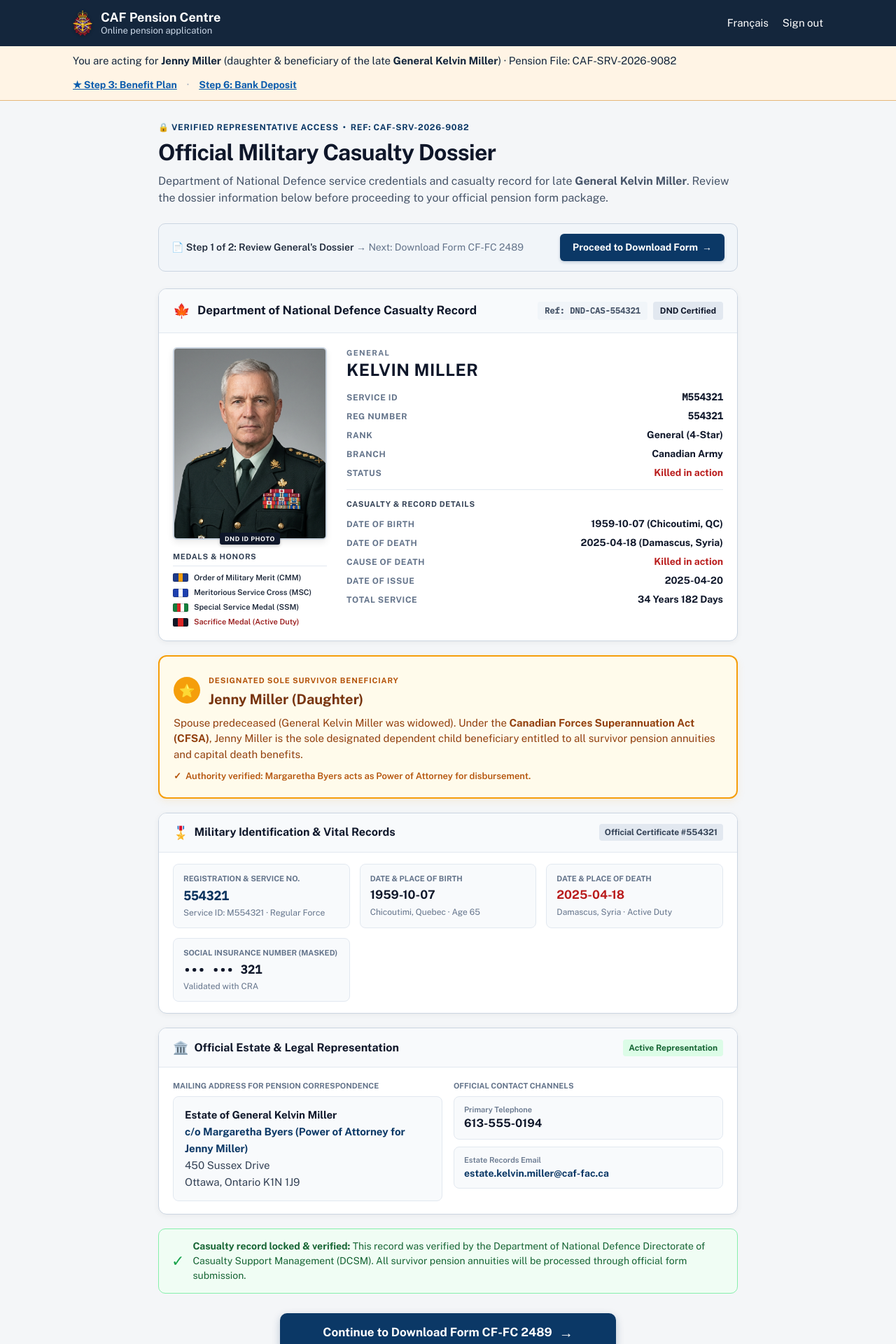
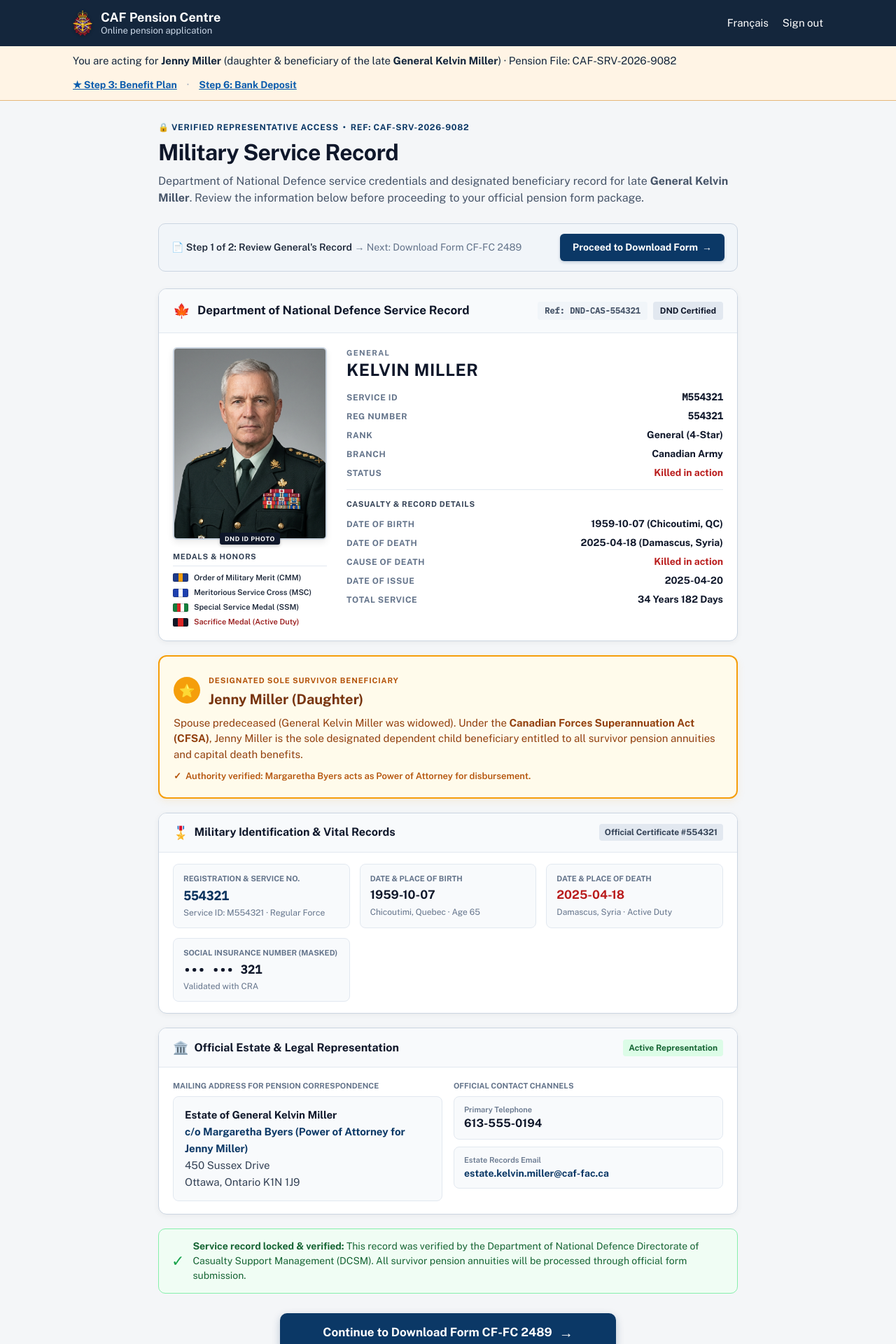
Before and after one commit to big-larry47/caf-pension, a React (Vite) app in the folder caf-pension/: page /g/1/dossier in a window 1280 px wide. Shown: the top 1920 px of the page at 70% size. Built offline with nearby package versions, Linux system fonts and the light colour scheme.

Commit message:
Remove crowded Casualty Dossier banner and duplicate casualty details from cards on mobile

```diff
--- a/caf-pension/src/index.css
+++ b/caf-pension/src/index.css
@@ -737,6 +737,15 @@
   }
 }
 
+@media (max-width: 640px) {
+  .card-header-mobile-hide {
+    display: none !important;
+  }
+  .hide-on-mobile {
+    display: none !important;
+  }
+}
+
 @media (max-width: 370px) {
   .military-dossier-card {
     grid-template-columns: 115px 1fr;
--- a/caf-pension/src/pages/GuardianDossierPage.tsx
+++ b/caf-pension/src/pages/GuardianDossierPage.tsx
@@ -11,7 +11,7 @@
   const downloadLink = `/g/${token || 'demo-token'}/form-package`;
 
   useEffect(() => {
-    document.title = 'Military Casualty Dossier - CAF Pension Centre';
+    document.title = 'Military Service Record - CAF Pension Centre';
     window.scrollTo(0, 0);
   }, []);
 
@@ -56,7 +56,7 @@
               letterSpacing: '-0.02em',
             }}
           >
-            Official Military Casualty Dossier
+            Military Service Record
           </h1>
 
           <p
@@ -67,7 +67,7 @@
               lineHeight: 1.5,
             }}
           >
-            Department of National Defence service credentials and casualty record for late <b>General Kelvin Miller</b>. Review the dossier information below before proceeding to your official pension form package.
+            Department of National Defence service credentials and designated beneficiary record for late <b>General Kelvin Miller</b>. Review the information below before proceeding to your official pension form package.
           </p>
         </header>
 
@@ -87,7 +87,7 @@
           }}
         >
           <div style={{ fontSize: '14px', color: '#1E293B', fontWeight: 600 }}>
-            <span>📄 Step 1 of 2: Review General's Dossier</span>
+            <span>📄 Step 1 of 2: Review General's Record</span>
             <span style={{ color: '#64748B', fontWeight: 400 }}> &rarr; Next: Download Form CF-FC 2489</span>
           </div>
 
@@ -112,7 +112,7 @@
           </Link>
         </div>
 
-        {/* ── Official Military Casualty Dossier Card ── */}
+        {/* ── Official Military Record Card ── */}
         <div
           style={{
             background: '#FFFFFF',
@@ -123,8 +123,9 @@
             boxShadow: '0 2px 8px rgba(0,0,0,0.05)',
           }}
         >
-          {/* Card Top Banner */}
+          {/* Card Top Banner - Hidden on mobile to keep card clean and uncrowded */}
           <div
+            className="card-header-mobile-hide"
             style={{
               padding: '16px 20px',
               background: '#F8FAFC',
@@ -139,7 +140,7 @@
             <div style={{ display: 'flex', alignItems: 'center', gap: '10px' }}>
               <span style={{ fontSize: '20px' }}>🍁</span>
               <span style={{ fontWeight: 800, fontSize: '17px', color: '#0F172A' }}>
-                Department of National Defence Casualty Record
+                Department of National Defence Service Record
               </span>
             </div>
             <div style={{ display: 'flex', alignItems: 'center', gap: '8px', flexWrap: 'wrap' }}>
@@ -328,6 +329,7 @@
                   </div>
                 </div>
 
+                <div className="hide-on-mobile">
                   <hr style={{ border: 'none', borderTop: '1px solid #E2E8F0', margin: '10px 0 12px' }} />
 
                   <div style={{ marginBottom: '10px' }}>
@@ -363,6 +365,7 @@
                     <div className="military-dossier-kv">
                       <span className="military-dossier-key">Total Service</span>
                       <span className="military-dossier-val">34 Years 182 Days</span>
+                    </div>
                   </div>
                 </div>
               </div>
@@ -582,7 +585,7 @@
         >
           <span style={{ fontSize: '22px', color: '#16A34A', flexShrink: 0 }}>✓</span>
           <div style={{ fontSize: '14px', color: '#166534', lineHeight: 1.5 }}>
-            <strong>Casualty record locked & verified:</strong> This record was verified by the Department of National Defence Directorate of Casualty Support Management (DCSM). All survivor pension annuities will be processed through official form submission.
+            <strong>Service record locked & verified:</strong> This record was verified by the Department of National Defence Directorate of Casualty Support Management (DCSM). All survivor pension annuities will be processed through official form submission.
           </div>
         </div>
 
--- a/caf-pension/src/pages/PersonalPage.tsx
+++ b/caf-pension/src/pages/PersonalPage.tsx
@@ -164,6 +164,7 @@
                 }}
               >
                 <div
+                  className="card-header-mobile-hide"
                   style={{
                     padding: '16px 22px',
                     background: '#F8FAFC',
@@ -178,7 +179,7 @@
                   <div style={{ display: 'flex', alignItems: 'center', gap: '10px' }}>
                     <span style={{ fontSize: '20px' }}>🍁</span>
                     <span style={{ fontWeight: 800, fontSize: '17px', color: '#0F172A' }}>
-                      Official Military Casualty Dossier
+                      Official Military Service Record
                     </span>
                   </div>
                   <div style={{ display: 'flex', alignItems: 'center', gap: '8px', flexWrap: 'wrap' }}>
@@ -371,10 +372,10 @@
                         </div>
                       </div>
 
-                      {/* Divider */}
+                      {/* Divider & Casualty section hidden on mobile to prevent packed appearance */}
+                      <div className="hide-on-mobile">
                         <hr style={{ border: 'none', borderTop: '1px solid #E2E8F0', margin: '10px 0 12px' }} />
 
-                      {/* Section 2: Service & Casualty Information from Certificate */}
                         <div style={{ marginBottom: '10px' }}>
                           <div
                             style={{
@@ -408,6 +409,7 @@
                           <div className="military-dossier-kv">
                             <span className="military-dossier-key">Total Service</span>
                             <span className="military-dossier-val">34 Years 182 Days</span>
+                          </div>
                         </div>
                       </div>
                     </div>
```
Lines whose indentation alone changed are shown as unchanged.
